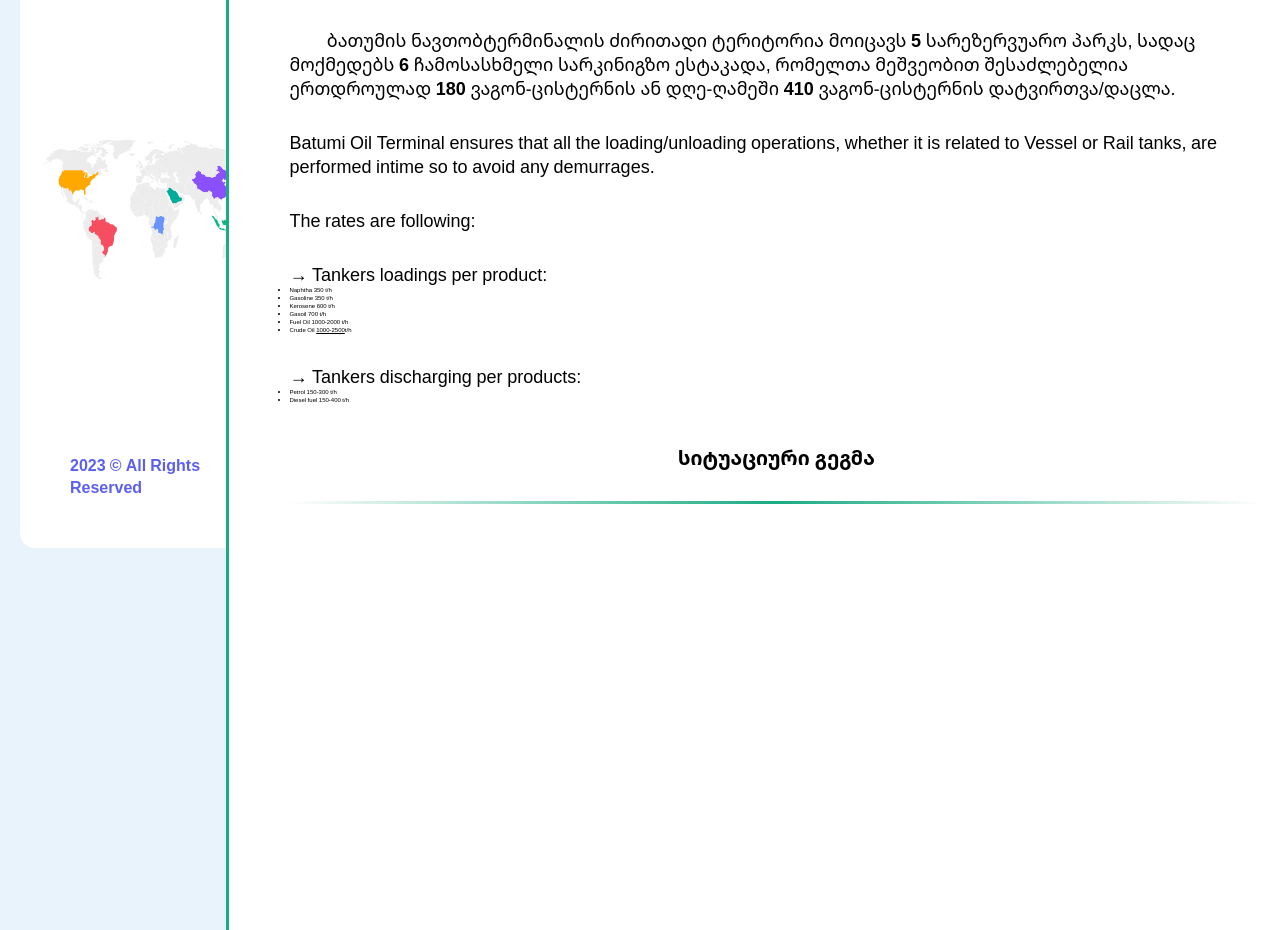
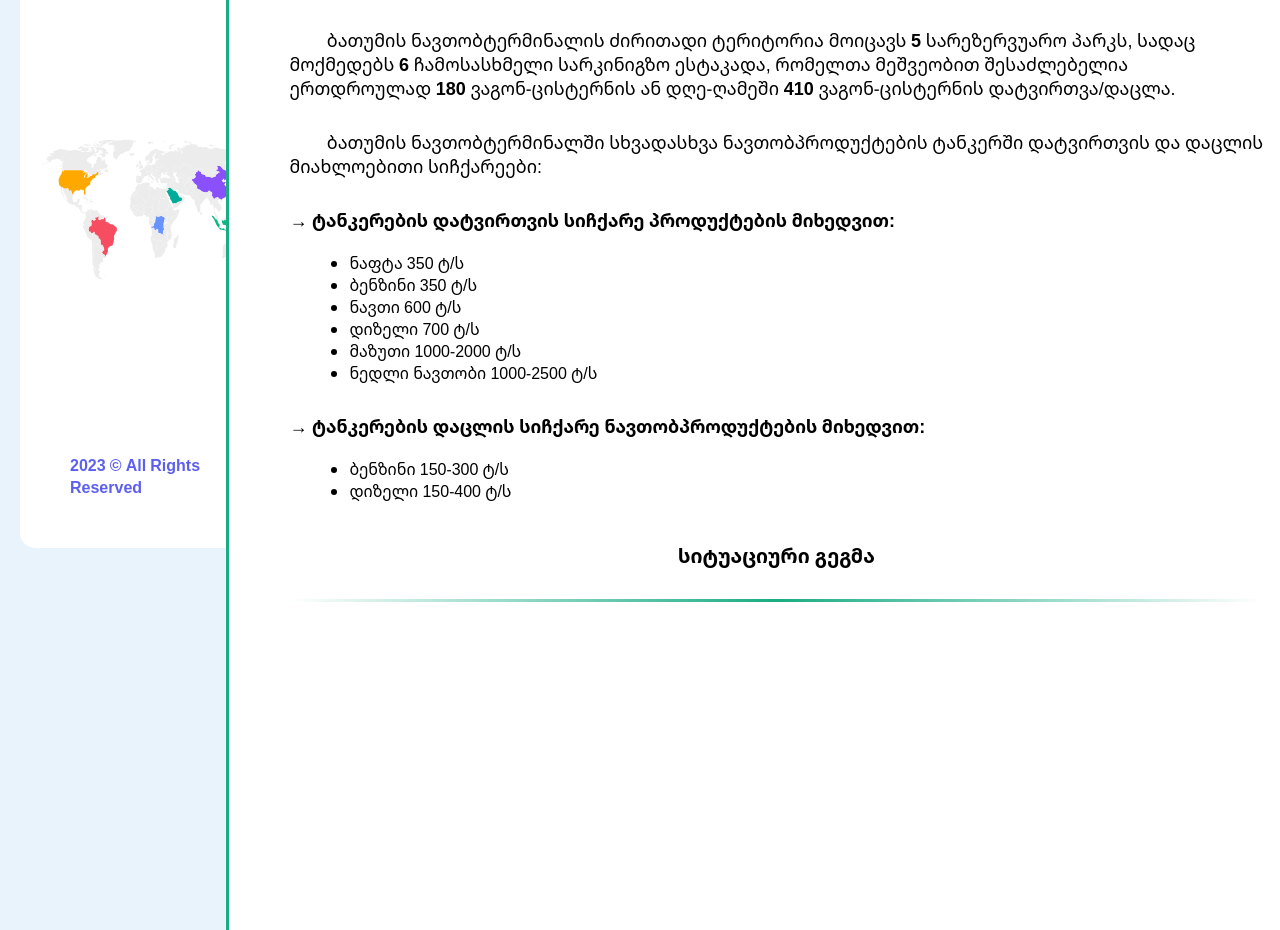
Before and after one commit to irakli85/Oil-Dashboard, a React (Vite) app: page /terminals in a window 1280 px wide. Shown: the part 820-1750 px from the top of the page. Built offline with nearby package versions, Linux system fonts and the light colour scheme.

Commit message:
first commit

```diff
--- a/src/components/BOT.jsx
+++ b/src/components/BOT.jsx
@@ -13,22 +13,22 @@ const BOT = () => {
 
 
         <div>
-            <P>Batumi Oil Terminal ensures that all the loading/unloading operations, whether it is related to Vessel or Rail tanks, are performed intime so to avoid any demurrages.</P>
-            <P>The rates are following:</P>
-            <P>→ Tankers loadings per product:</P>
-            <ul>
-                <li>Naphtha 350 t/h</li>
-                <li>Gasoline 350 t/h</li>
-                <li>Kerosene 600 t/h</li>
-                <li>Gasoil 700 t/h</li>
-                <li>Fuel Oil 1000-2000 t/h</li>
-                <li>Crude Oil <u>1000-2500</u>t/h</li>
-            </ul>
-            <P>→ Tankers discharging per products:</P>
-            <ul>
-                <li>Petrol 150-300 t/h</li>
-                <li>Diesel fuel 150-400 t/h</li>
-            </ul>
+
+            <P>&nbsp;&nbsp;&nbsp;&nbsp;&nbsp;&nbsp;&nbsp;&nbsp;ბათუმის ნავთობტერმინალში სხვადასხვა ნავთობპროდუქტების ტანკერში დატვირთვის და დაცლის მიახლოებითი სიჩქარეები:</P>
+            <P style={{fontWeight: 700}}>→ ტანკერების დატვირთვის სიჩქარე პროდუქტების მიხედვით:</P>
+            <Ul>
+                <Li>ნაფტა 350 ტ/ს</Li>
+                <Li>ბენზინი 350 ტ/ს</Li>
+                <Li>ნავთი 600 ტ/ს</Li>
+                <Li>დიზელი 700 ტ/ს</Li>
+                <Li>მაზუთი 1000-2000 ტ/ს</Li>
+                <Li>ნედლი ნავთობი 1000-2500 ტ/ს</Li>
+            </Ul>
+            <P style={{fontWeight: 700}}>→ ტანკერების დაცლის სიჩქარე ნავთობპროდუქტების მიხედვით:</P>
+            <Ul>
+                <Li>ბენზინი 150-300 ტ/ს</Li>
+                <Li>დიზელი 150-400 ტ/ს</Li>
+            </Ul>
         </div>
 
         <H4>სიტუაციური გეგმა</H4>
@@ -372,6 +372,14 @@ const Iframe = styled.iframe`
     height: 94rem;
     object-fit: fill;
 `
+const Ul = styled.ul`
+    margin-top: 2rem;
+`
+
+const Li = styled.li`
+    font-size: 1.6rem;
+    margin-left: 6rem;
+`
 
 
 export default BOT
```
